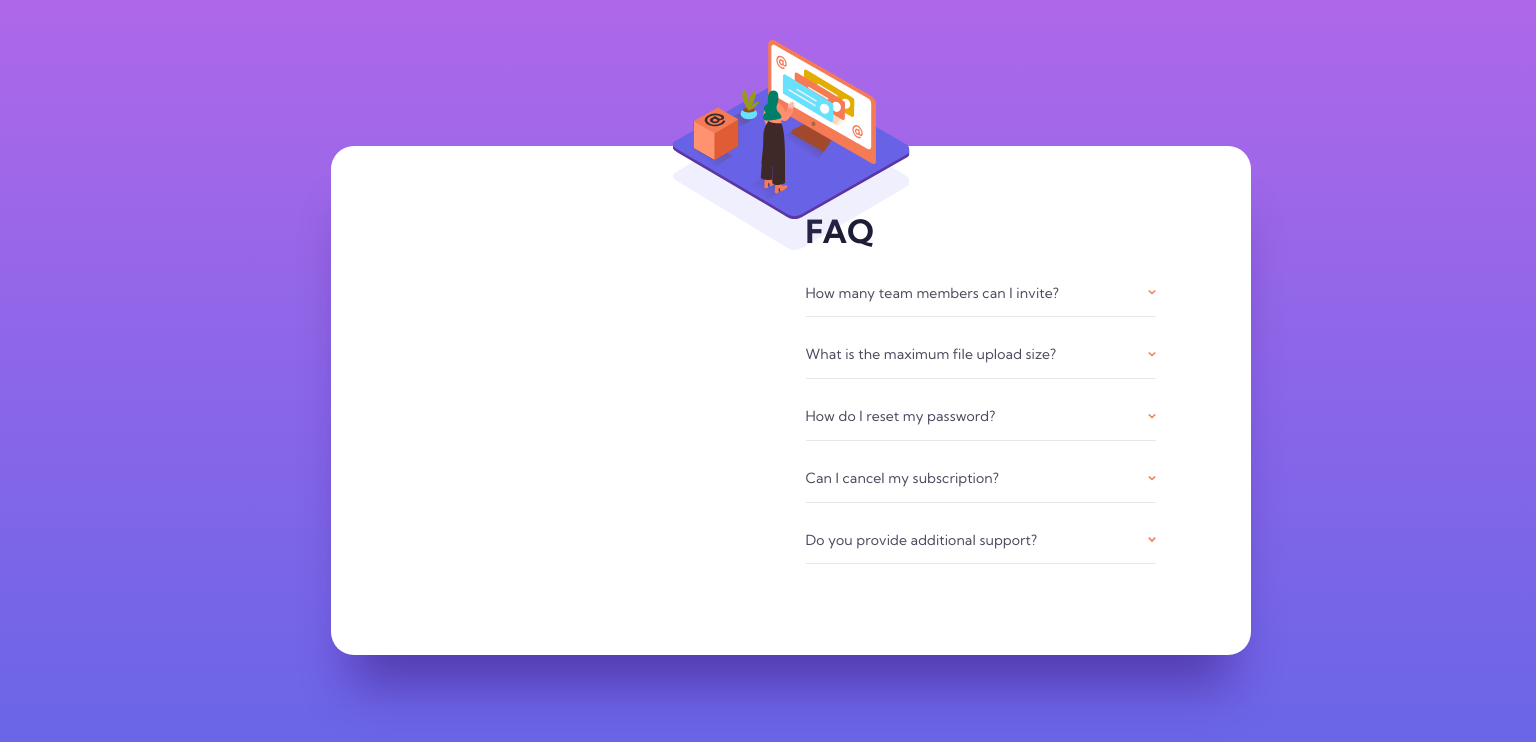
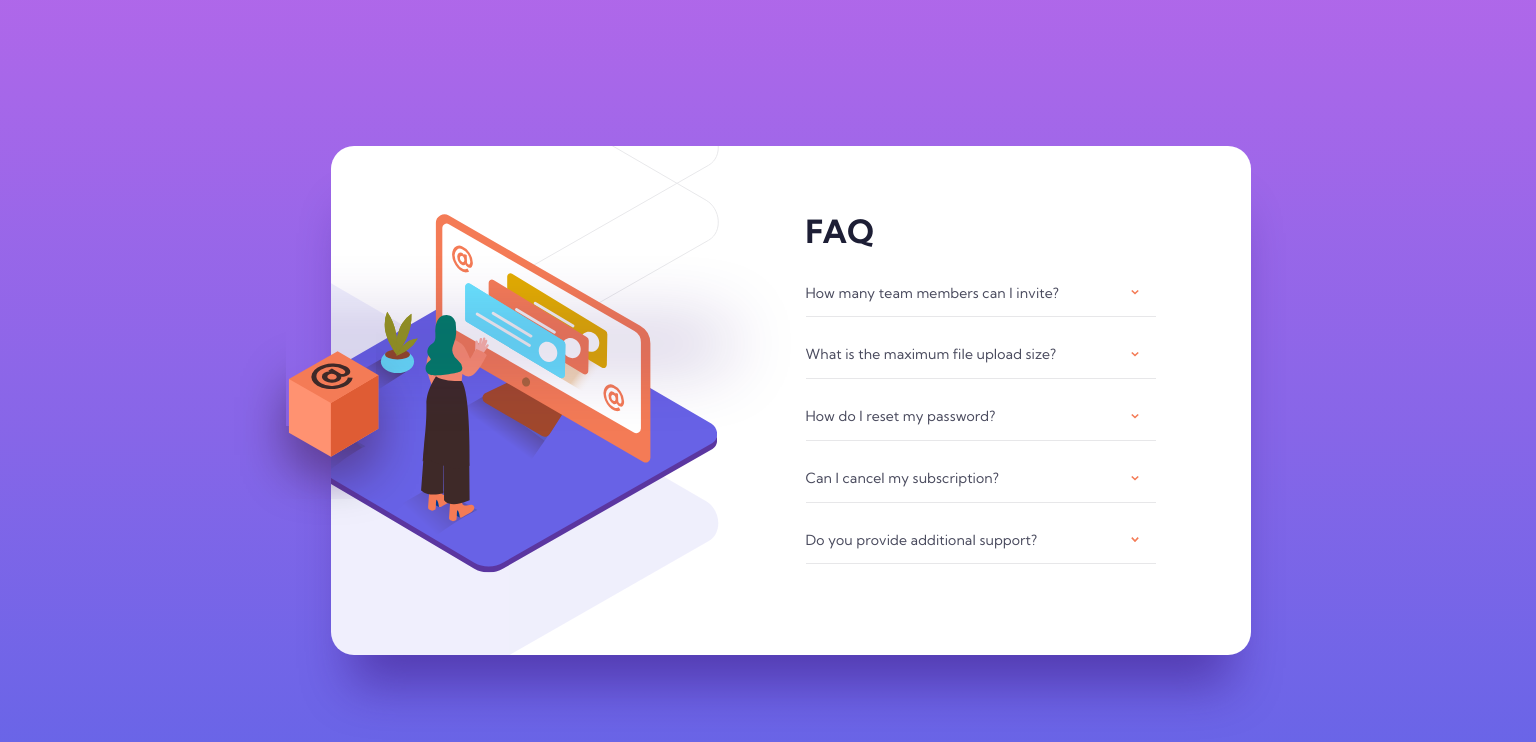
Before and after one commit to newbpydev/09-faq-accordion-card-vue-typescript, a Vue app: page / in a window 1536 px wide. Shown: the top 742 px of the page. Built offline with nearby package versions, Linux system fonts and the light colour scheme.

Commit message:
style: finish desktop layout and styles

```diff
--- a/src/components/FaqAccordionCard.vue
+++ b/src/components/FaqAccordionCard.vue
@@ -49,27 +49,16 @@ const faqs = ref([
 <!-- * TEMPLATE -->
 <template>
   <!-- @ faq -->
-  <article class="faq-card">
+  <article class="faq">
+    <div class="faq-card">
       <!-- # faq__illus-container -->
       <div class="faq-card__illus-container">
-      <img
-        class="faq-card__illus"
-        :src="illusWomanMobile"
-        alt=""
-        aria-hidden="true"
-      />
-      <img
-        class="faq-card__illus-shadow"
-        :src="bgPatternMobile"
-        alt=""
-        aria-hidden="true"
-      />
+        <div class="faq-card__illus" aria-hidden="true" role="img" />
+        <div class="faq-card__illus-shadow" role="img" aria-hidden="true" />
       </div>
-
       <div class="faq-card__content-container">
         <!-- # faq__heading -->
         <h1 class="faq-card__heading">FAQ</h1>
-
         <div class="faq-card__qa-container">
           <!-- # faq__questions-container -->
           <details
@@ -89,11 +78,15 @@ const faqs = ref([
           </details>
         </div>
       </div>
+    </div>
   </article>
 </template>
 
 <!-- * STYLE -->
 <style scoped>
+.faq {
+  margin-top: 6.3rem;
+}
 .faq-card {
   position: relative;
   width: 32.7rem;
@@ -105,23 +98,42 @@ const faqs = ref([
   /* TODO: add top margin to match design */
   box-shadow: 0 5rem 5rem -2rem rgba(53 18 122 / 0.497159);
 }
+.faq-card__illus-container {
+  position: absolute;
+  top: -10.8rem;
+  left: 50%;
+  transform: translate(-50%);
+  width: 23.7rem;
+  height: auto;
+}
 
 .faq-card__illus {
   z-index: 5;
+  height: 18rem;
+  width: auto;
+  background-image: url("@/assets/images/illustration-woman-online-mobile.svg");
+}
+.faq-card__illus::after {
+  z-index: -1;
+  content: "";
+  position: absolute;
+  top: 3rem;
+  height: 0rem;
+  background: transparent;
+  width: 100%;
+  box-shadow: 0 10rem 7rem 1rem rgba(53 18 122 / 0.497159);
 }
 .faq-card__illus-shadow {
   z-index: -1;
   position: absolute;
-  bottom: -2.8rem;
-  left: 0;
-}
-.faq-card__illus-container {
-  position: absolute;
-  top: -10.6rem;
-  left: 50%;
-  transform: translate(-50%);
-  width: 23.7rem;
-  height: auto;
+  top: 10.8rem;
+  left: 0rem;
+
+  width: 24rem;
+  height: 14.5rem;
+
+  background-image: url("@/assets/images/bg-pattern-mobile.svg");
+  background-repeat: no-repeat;
 }
 
 .faq-card__heading {
@@ -190,14 +202,61 @@ details[open] .faq-card__answer {
 
 /* 1440 = 90em */
 @media (min-width: 90em) {
+  .faq {
+    position: relative;
+    margin-top: 0;
+  }
+
   .faq-card {
     width: 92rem;
     height: 50.9rem;
     padding: 6.5rem 9.5rem 8.3rem 47.5rem;
     margin-left: 4.5rem;
+    overflow: hidden;
+  }
+
+  .faq::before {
+    content: "";
+    position: absolute;
+    top: 20.3rem;
+    left: -4.8rem;
+    height: 15rem;
+    width: 19.1rem;
+    z-index: 99;
+
+    background-image: url("@/assets/images/illustration-box-desktop.svg");
+  }
+  .faq::after {
+    content: "";
+    position: absolute;
+    top: 18rem;
+    left: 0rem;
+    width: 9rem;
+    height: 10rem;
+    box-shadow: 0 5rem 6rem -2rem rgba(0 0 0 / 1);
   }
 
   .faq-card__illus-container {
+    top: 48.7%;
+    left: -6.7%;
+    transform: translate(-10%, -50%);
+  }
+
+  .faq-card__illus {
+    position: relative;
+    height: 35.9rem;
+    width: 47.2rem;
+    background-image: url("@/assets/images/illustration-woman-online-desktop.svg");
+  }
+
+  .faq-card__illus-shadow {
+    position: absolute;
+    top: -36.5rem;
+    left: -49.2rem;
+    height: 94.4rem;
+    width: 97rem;
+    background-image: url("@/assets/images/bg-pattern-desktop.svg");
+    background-repeat: no-repeat;
   }
 
   .faq-card__heading {
@@ -209,6 +268,7 @@ details[open] .faq-card__answer {
 
   .faq-card__question {
     font-size: 1.4rem;
+    padding-right: 1.7rem;
   }
 
   details[open] > .faq-card__question {
```
Lines whose indentation alone changed are shown as unchanged.
